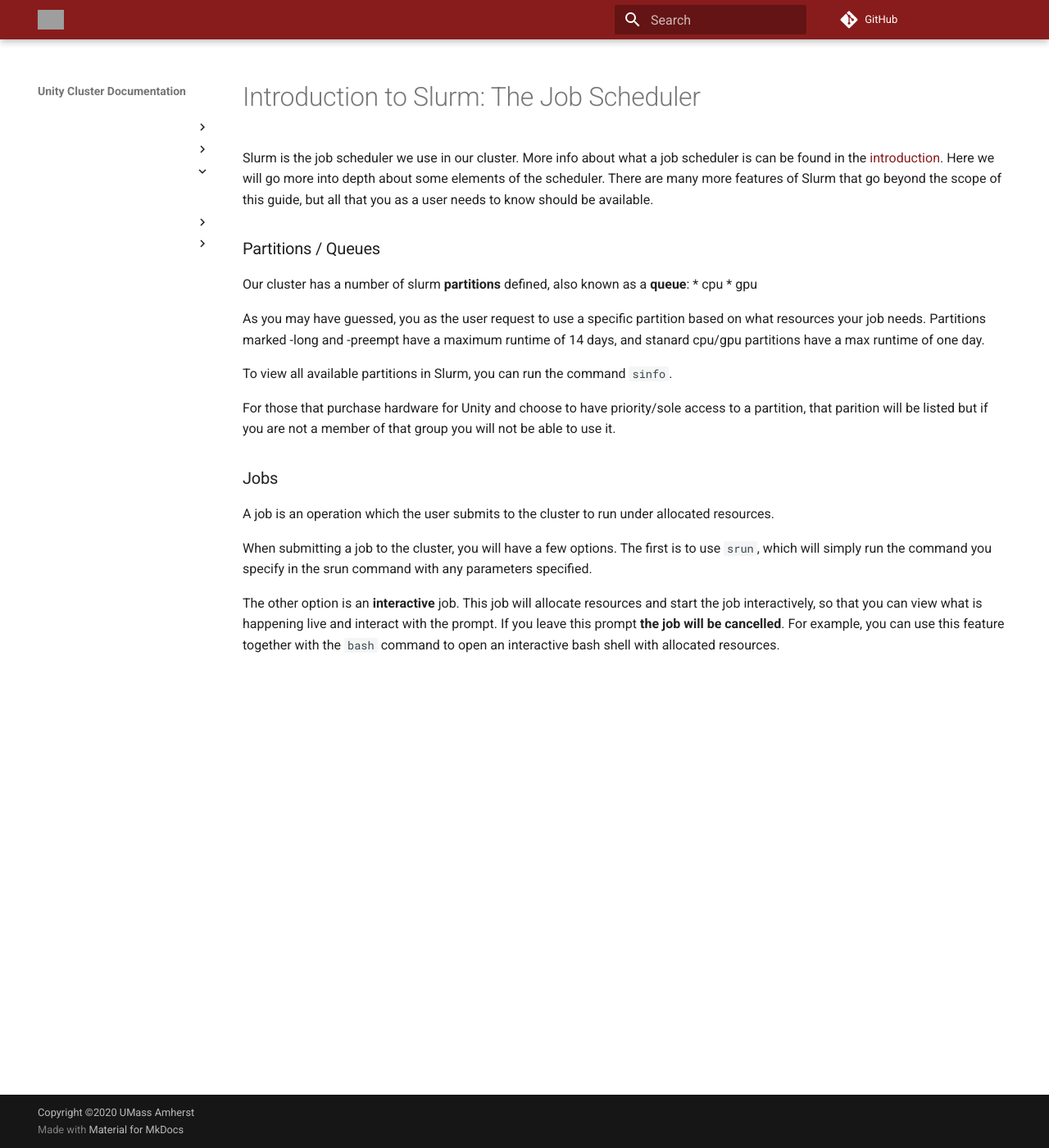
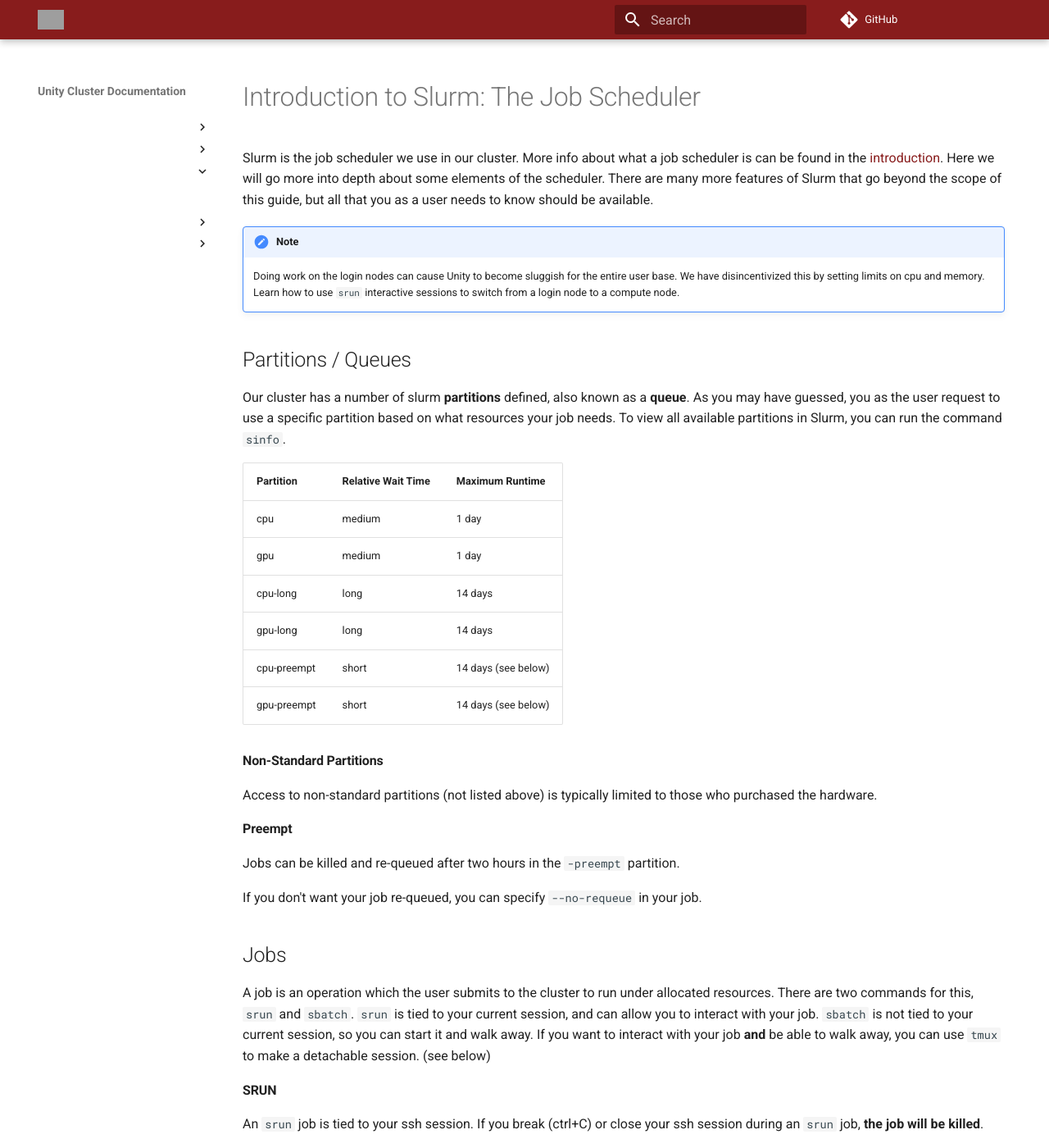
Before and after one commit to UMass-RC/unity-docs, an MkDocs documentation site: the page built from docs/slurm/index.md, in a window 1280 px wide and 1400 px high. Shown: the whole window at 82% size. Built offline with MkDocs 1.6.1 and Material for MkDocs 9.7.7, drawn with Linux system fonts in a browser that asks for light colours; comment, search, counter and statistics services are not loaded; some of the changed text lies outside the part shown; grey boxes are pictures that could not be loaded.

Commit message:
overhaul slurm intro

````diff
--- a/docs/slurm/index.md
+++ b/docs/slurm/index.md
@@ -1,20 +1,68 @@
 # Introduction to Slurm: The Job Scheduler #
+
 Slurm is the job scheduler we use in our cluster. More info about what a job scheduler is can be found in the [introduction](../index.md). Here we will go more into depth about some elements of the scheduler. There are many more features of Slurm that go beyond the scope of this guide, but all that you as a user needs to know should be available.
 
-### Partitions / Queues ###
-Our cluster has a number of slurm **partitions** defined, also known as a **queue**:
-* cpu
-* gpu
+!!! note
+    Doing work on the login nodes can cause Unity to become sluggish for the entire user base.
+    We have disincentivized this by setting limits on cpu and memory.
+    Learn how to use `srun` interactive sessions to switch from a login node to a compute node.
 
-As you may have guessed, you as the user request to use a specific partition based on what resources your job needs. Partitions marked -long and -preempt have a maximum runtime of 14 days, and stanard cpu/gpu partitions have a max runtime of one day.
 
-To view all available partitions in Slurm, you can run the command `sinfo`.
+## Partitions / Queues ##
+Our cluster has a number of slurm **partitions** defined, also known as a **queue**. As you may have guessed, you as the user request to use a specific partition based on what resources your job needs. To view all available partitions in Slurm, you can run the command `sinfo`.
 
-For those that purchase hardware for Unity and choose to have priority/sole access to a partition, that parition will be listed but if you are not a member of that group you will not be able to use it.
+| Partition         | Relative Wait Time    |  Maximum Runtime
+| -                 | -                     | -
+| cpu               | medium                | 1 day
+| gpu               | medium                | 1 day
+| cpu-long          | long                  | 14 days
+| gpu-long          | long                  | 14 days
+| cpu-preempt       | short                 | 14 days (see below)
+| gpu-preempt       | short                 | 14 days (see below)
 
-### Jobs ###
+#### Non-Standard Partitions ####
+
+Access to non-standard partitions (not listed above) is typically limited to those who purchased the hardware.
+
+#### Preempt ####
+
+Jobs can be killed and re-queued after two hours in the `-preempt` partition.
+
+If you don't want your job re-queued, you can specify `--no-requeue` in your job.
+
+
+## Jobs ##
 A job is an operation which the user submits to the cluster to run under allocated resources.
+There are two commands for this, `srun` and `sbatch`. `srun` is tied to your current session, and can allow you to interact with your job. `sbatch` is not tied to your current session, so you can start it and walk away. If you want to interact with your job **and** be able to walk away, you can use `tmux` to make a detachable session. (see below)
 
-When submitting a job to the cluster, you will have a few options. The first is to use `srun`, which will simply run the command you specify in the srun command with any parameters specified.
+#### SRUN ####
+An `srun` job is tied to your ssh session. If you break (ctrl+C) or close your ssh session during an `srun` job, **the job will be killed**.
 
-The other option is an **interactive** job. This job will allocate resources and start the job interactively, so that you can view what is happening live and interact with the prompt. If you leave this prompt **the job will be cancelled**. For example, you can use this feature together with the `bash` command to open an interactive bash shell with allocated resources.
+You can also make an **interactive** job, which will allow your job to take input from your keyboard. You can run `bash` in an interactive `srun` job to resume your work on a compute node just as you would on a login node. **This is highly recommended.**
+
+see [SRUN Jobs](../srun.md) for more information.
+
+#### SBATCH ####
+An `sbatch` job is submitted to the cluster with no information returned to the user other than a Job ID. An `sbatch` job will try to create a file in your current working directory that contains the results of your job.
+
+see [SBATCH Jobs](../sbatch.md) for more information.
+
+#### TMUX SRUN ####
+```
+tmux
+# tmux session opens
+srun --pty -c 1 bash
+# interactive job on compute node opens with one cpu core
+sleep 3600; echo "done"
+# interactive job will have blinking cursor for an hour
+# > ctrl+b
+# tmux keyboard-shortcut command mode opens
+# > d
+# tmux session detaches, back to login node
+# at this point you can log off and log back in without killing the job
+tmux ls
+# print list of tmux sessions
+# first number on the left (call it X) is needed to re-attach the session
+tmux attach-session -t X
+# back to interactive job
+```
````
